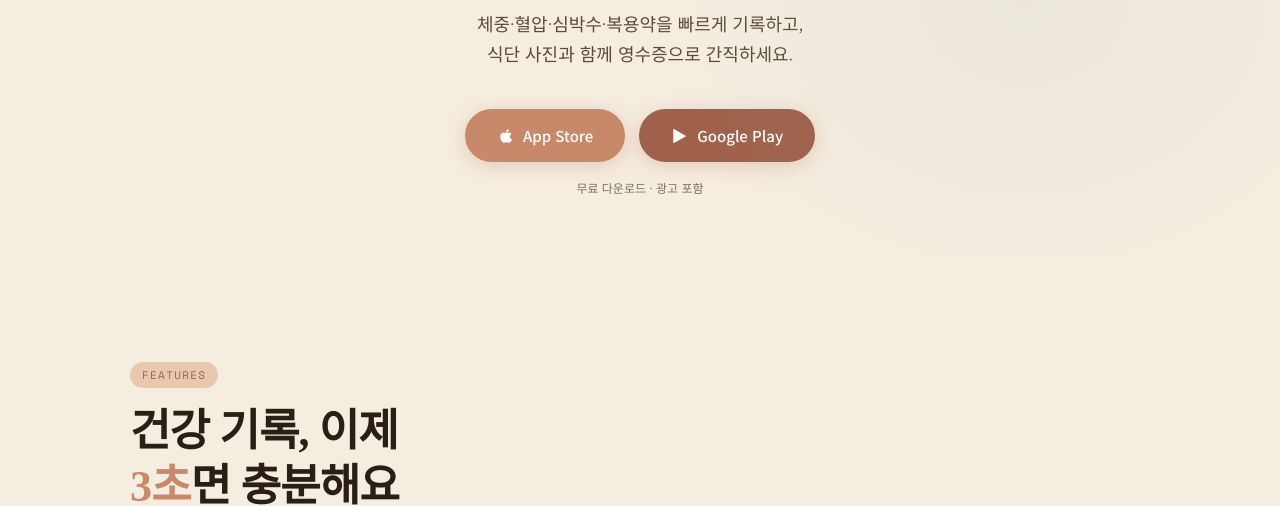
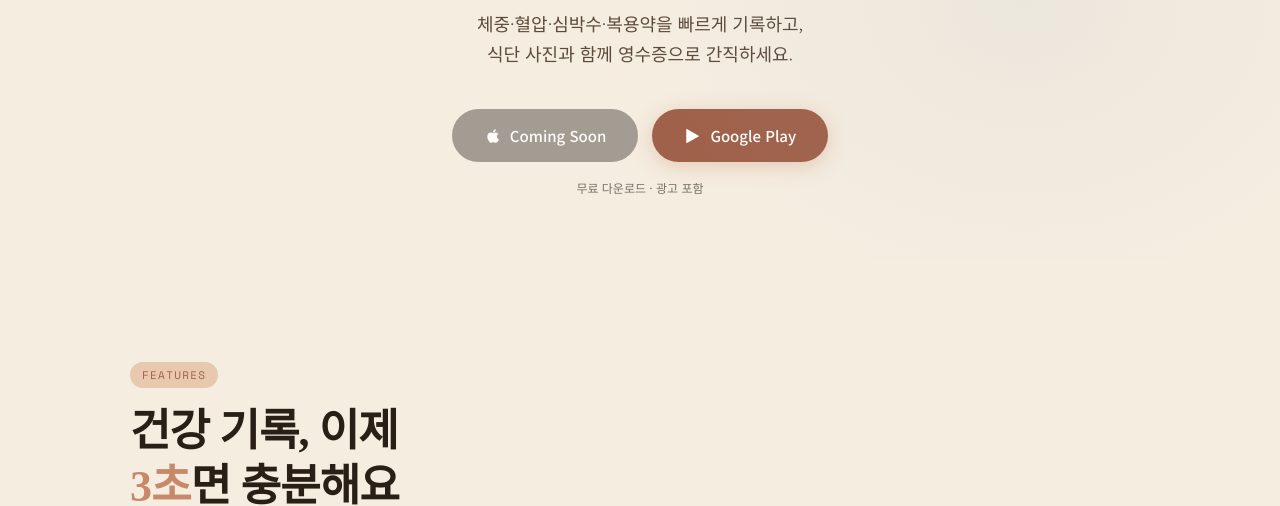
Before and after one commit to hopalt/vitalReceipt, a plain HTML site: page index.html in a window 1280 px wide. Shown: the part 594-1100 px from the top of the page. Drawn offline with nearby package versions, Linux system fonts and the light colour scheme.

Commit message:
Update index.html

```diff
--- a/index.html
+++ b/index.html
@@ -283,6 +283,19 @@
             background: var(--terracotta-dark);
             transform: translateY(-2px);
             box-shadow: 0 8px 28px rgba(200, 137, 106, .4);
+        }
+
+        .btn-primary.is-disabled {
+            background: #8f8780;
+            cursor: not-allowed;
+            opacity: .8;
+            box-shadow: none;
+        }
+
+        .btn-primary.is-disabled:hover {
+            background: #8f8780;
+            transform: none;
+            box-shadow: none;
         }
 
         .btn-secondary {
@@ -742,13 +755,13 @@
         <p class="hero-sub">체중·혈압·심박수·복용약을 빠르게 기록하고,<br>식단 사진과 함께 영수증으로 간직하세요.</p>
 
         <div class="hero-btns">
-            <a href="#" class="btn-primary">
+            <span class="btn-primary is-disabled" aria-disabled="true">
                 <svg width="18" height="18" viewBox="0 0 24 24" fill="currentColor">
                     <path
                         d="M17.05 20.28c-.98.95-2.05.8-3.08.35-1.09-.46-2.09-.48-3.24 0-1.44.62-2.2.44-3.06-.35C2.79 15.25 3.51 7.7 9.05 7.42c1.37.07 2.31.74 3.12.8 1.19-.24 2.33-1 3.6-.84 1.53.19 2.68.83 3.44 2.07-3.14 1.88-2.39 5.99.84 7.15-.47 1.35-1.1 2.68-3 3.68zM12.03 7.25c-.15-2.23 1.66-4.07 3.74-4.25.29 2.58-2.34 4.5-3.74 4.25z" />
                 </svg>
-                App Store
-            </a>
+                Coming Soon
+            </span>
             <a href="#" class="btn-primary" style="background:var(--terracotta-dark);">
                 <svg width="18" height="18" viewBox="0 0 24 24" fill="currentColor">
                     <path d="M3 20.5v-17c0-.83 1-.83 1.5-.5l15 8.5c.5.3.5 1 0 1.3L4.5 21c-.5.33-1.5.33-1.5-.5z" />
```
